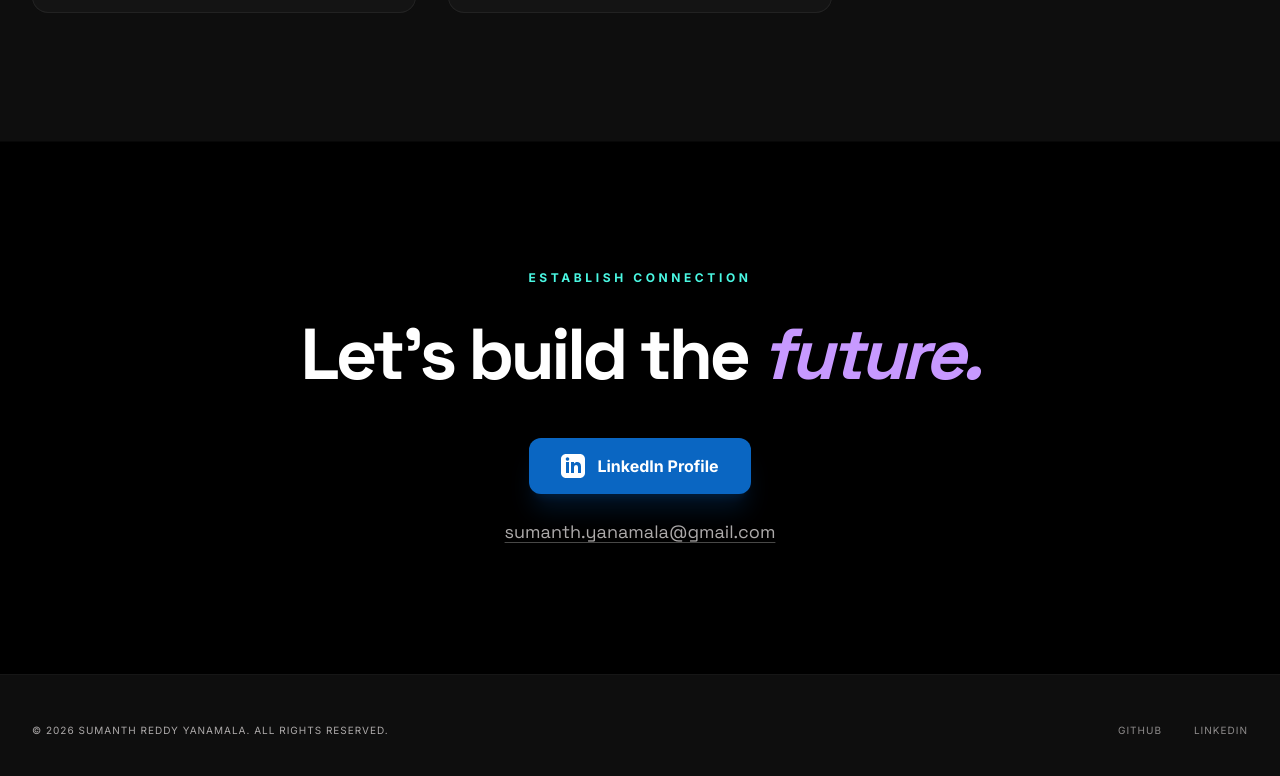
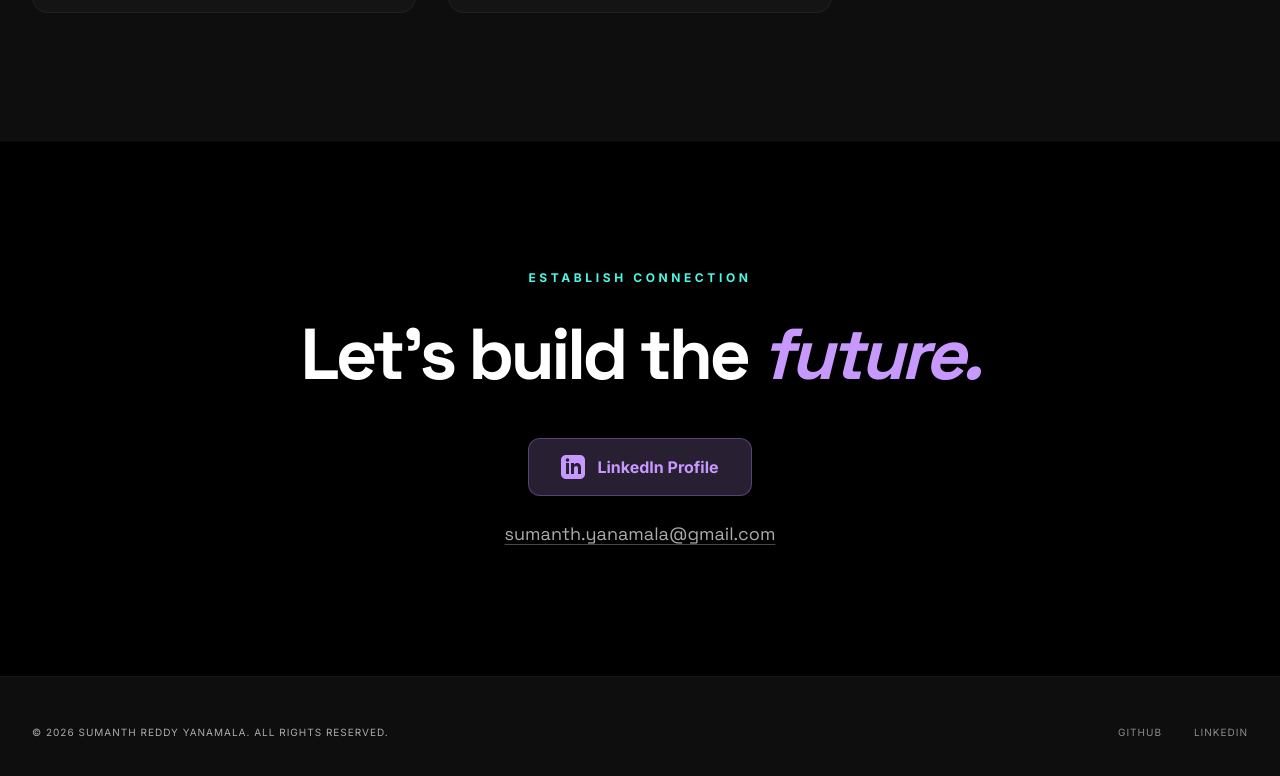
Before and after one commit to ysumanth06/LinkedIn-Personal-Website, a React (Vite) app: page / in a window 1280 px wide. Shown: the part 4401-5177 px from the top of the page. Built offline with nearby package versions, Linux system fonts and the light colour scheme.

Commit message:
Themed LinkedIn button color

```diff
--- a/src/App.jsx
+++ b/src/App.jsx
@@ -295,7 +295,7 @@ const Contact = () => (
       <h2 className="font-headline text-5xl md:text-7xl font-bold tracking-tighter mb-12">Let's build the <span className="text-primary italic">future.</span></h2>
       <div className="flex flex-col items-center gap-6">
         <a
-          className="flex items-center gap-3 bg-[#0a66c2] hover:bg-[#004182] text-white px-8 py-4 rounded-full font-bold transition-all transform hover:scale-105 shadow-xl shadow-[#0a66c2]/20"
+          className="flex items-center gap-3 bg-primary/20 hover:bg-primary/40 text-primary px-8 py-4 rounded-full font-bold transition-all transform hover:scale-105 border border-primary/30"
           href="https://www.linkedin.com/in/ysumanth"
           target="_blank"
           rel="noreferrer"
```
